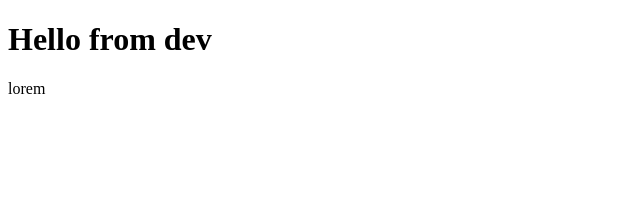
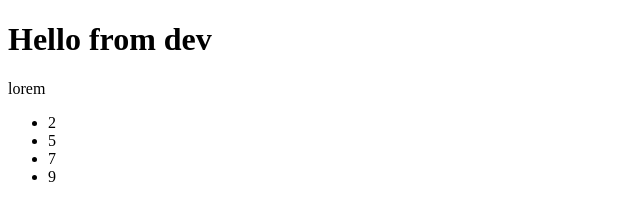
Before and after one commit to jsztutor/web4, a plain HTML site: page index.html in a window 1280 px wide. Shown: the full height of the page, 0-640 px from the left. Drawn offline with Linux system fonts and the light colour scheme.

Commit message:
added second commit

```diff
--- a/index.html
+++ b/index.html
@@ -11,6 +11,12 @@
     <h1>Hello from dev</h1>
 
     <p>lorem </p>
+    <ul>
+        <li>2</li>
+        <li>5</li>
+        <li>7</li>
+        <li>9</li>
+    </ul>
 
 </body>
 </html>
```
